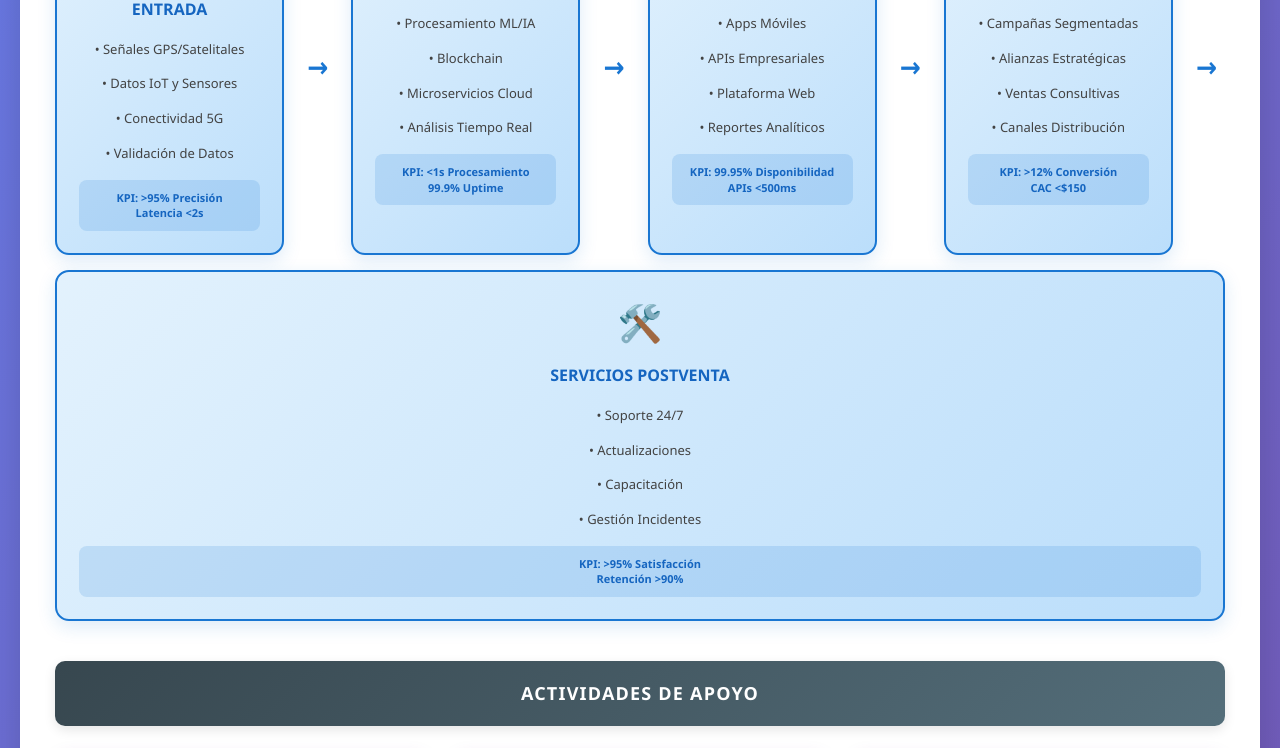
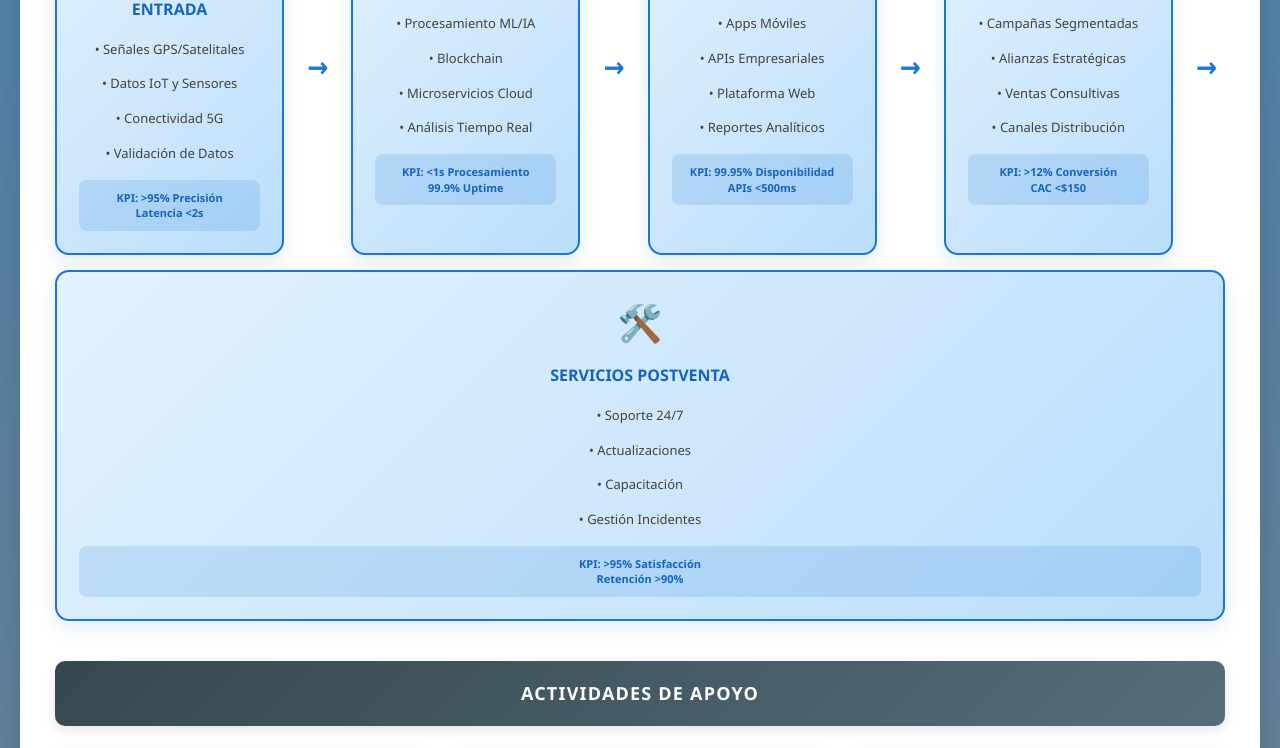
Before and after one commit to Nahia-24/NexusLocated, a plain HTML site: page index.html in a window 1280 px wide. Shown: the part 543-1291 px from the top of the page. Drawn offline with Linux system fonts and the light colour scheme.

Commit message:
Update index.html

```diff
--- a/index.html
+++ b/index.html
@@ -13,11 +13,10 @@
 
         body {
             font-family: 'Segoe UI', Tahoma, Geneva, Verdana, sans-serif;
-            background: linear-gradient(135deg, #667eea 0%, #764ba2 100%);
+            background: linear-gradient(steelblue, gray);
             min-height: 100vh;
             margin: 20px;
             line-height: 1.6;
-            color: #333;
         }
 
         /* Header mejorado */
```
